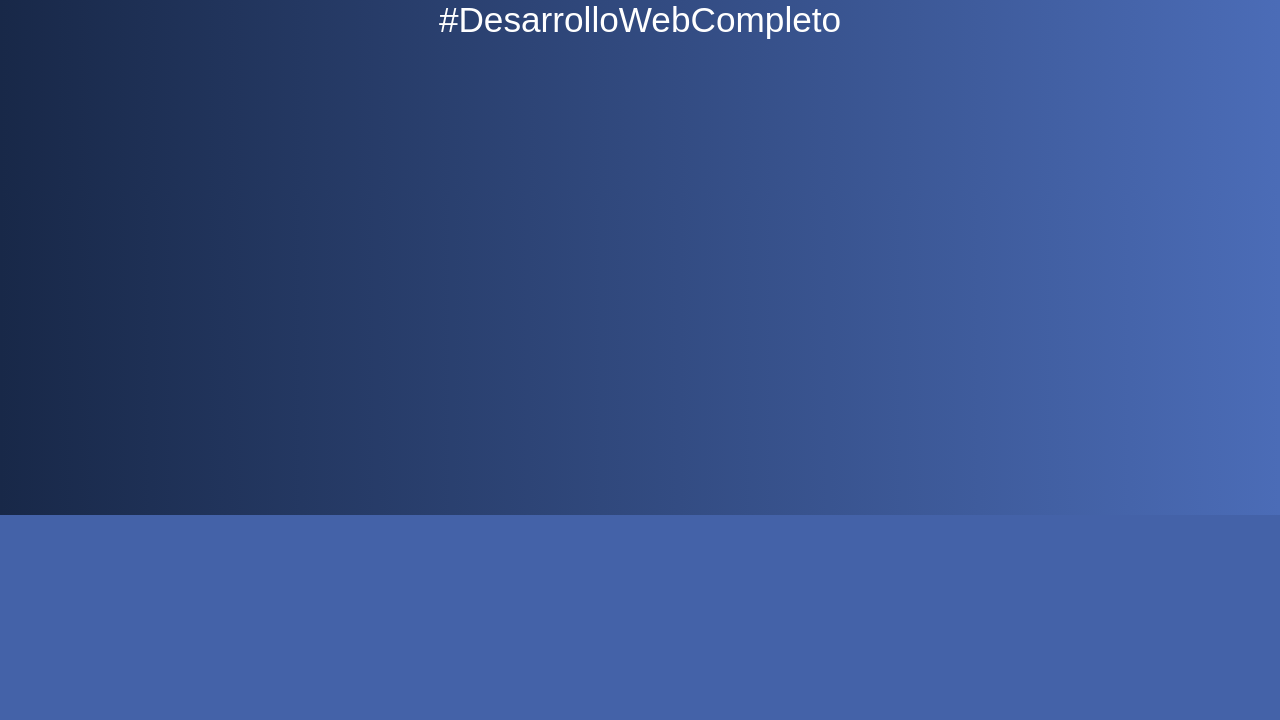
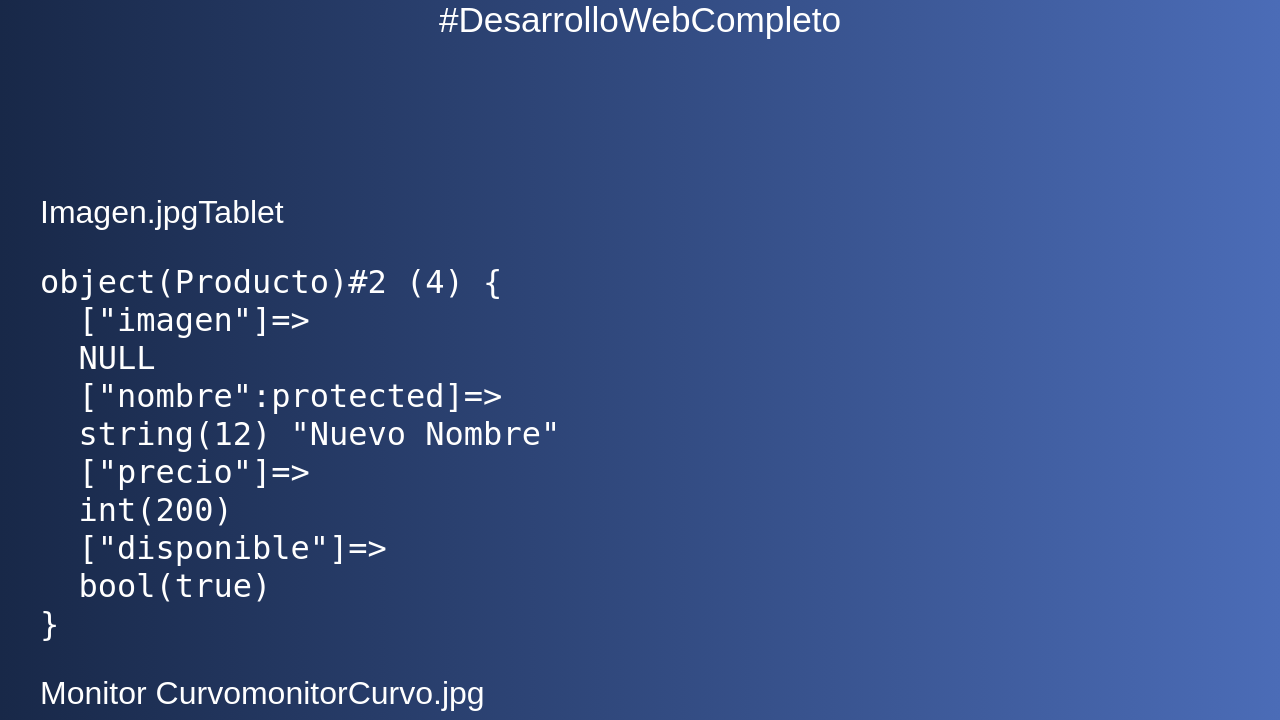
Before and after one commit to HalfSeraphic/IntroduccionPHPOOP, a PHP site: page /03.php in a window 1280 px wide. Shown: the part 285-1005 px from the top of the page. Before the commit the page ends 800 px from the top, so only its background shows below. Run offline with PHP 8.4, Linux system fonts and the light colour scheme.

Commit message:
pruebas php

```diff
--- a/03.php
+++ b/03.php
@@ -1,4 +1,73 @@
-<?php include 'includes/header.php';
+<?php
+declare(strict_types=1);
+
+include 'includes/header.php';
+
+// Métodos Estaticos
+
+class Producto
+{
 
 
+    public $imagen;
+    public static $imagenPlaceholder = "Imagen.jpg";
+
+    public function __construct(protected string $nombre, public int $precio, public bool $disponible, string $imagen)
+    {
+        if ($imagen) {
+            self::$imagenPlaceholder = $imagen;
+        }
+    }
+
+    public static function obtenerImagenProducto()
+    {
+        return self::$imagenPlaceholder;
+    }
+
+    public static function obtenerProducto()
+    {
+        echo "Obteniendo datos del Producto...";
+    }
+
+    public function mostrarProducto(): void
+    {
+        echo "El Producto es: " . $this->nombre . " y su precio es de: " . $this->precio;
+    }
+
+    public function getNombre(): string
+    {
+        return $this->nombre;
+    }
+
+    public function setNombre(string $nombre)
+    {
+        $this->nombre = $nombre;
+    }
+
+}
+
+
+$producto = new Producto('Tablet', 200, true, '');
+// $producto->mostrarProducto();
+
+echo $producto->obtenerImagenProducto();
+
+echo $producto->getNombre();
+$producto->setNombre('Nuevo Nombre');
+
+echo "<pre>";
+var_dump($producto);
+echo "</pre>";
+
+$producto2 = new Producto('Monitor Curvo', 300, true, 'monitorCurvo.jpg');
+// $producto2->mostrarProducto();
+
+echo $producto2->getNombre();
+
+echo $producto2->obtenerImagenProducto();
+
+// echo "<pre>";
+// var_dump($producto2);
+// echo "</pre>";
+
 include 'includes/footer.php';
```
Also changed, not shown: 01.php (+32 -1 lines), 02.php (+50 -1 lines), 04.php (+32 -0 lines).
